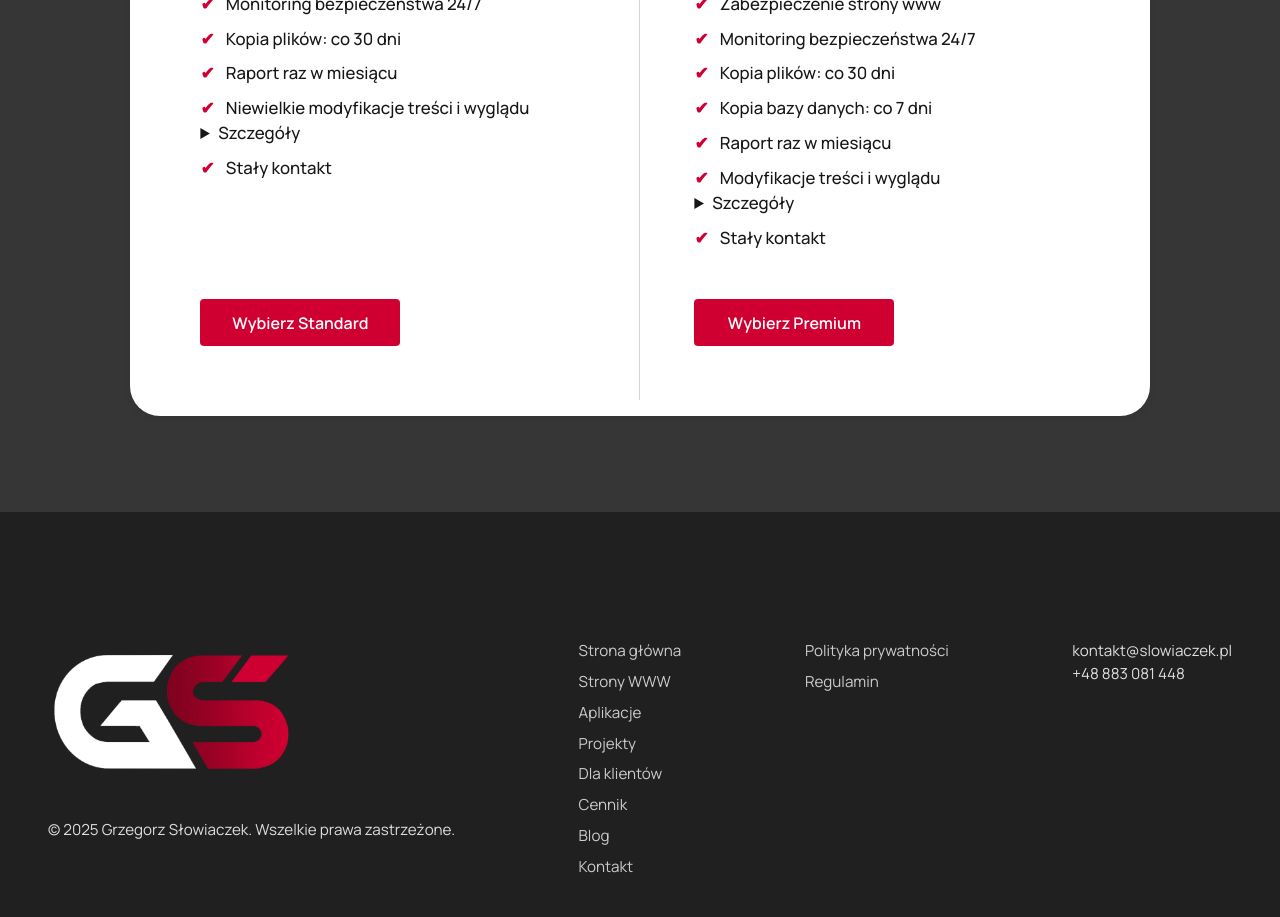
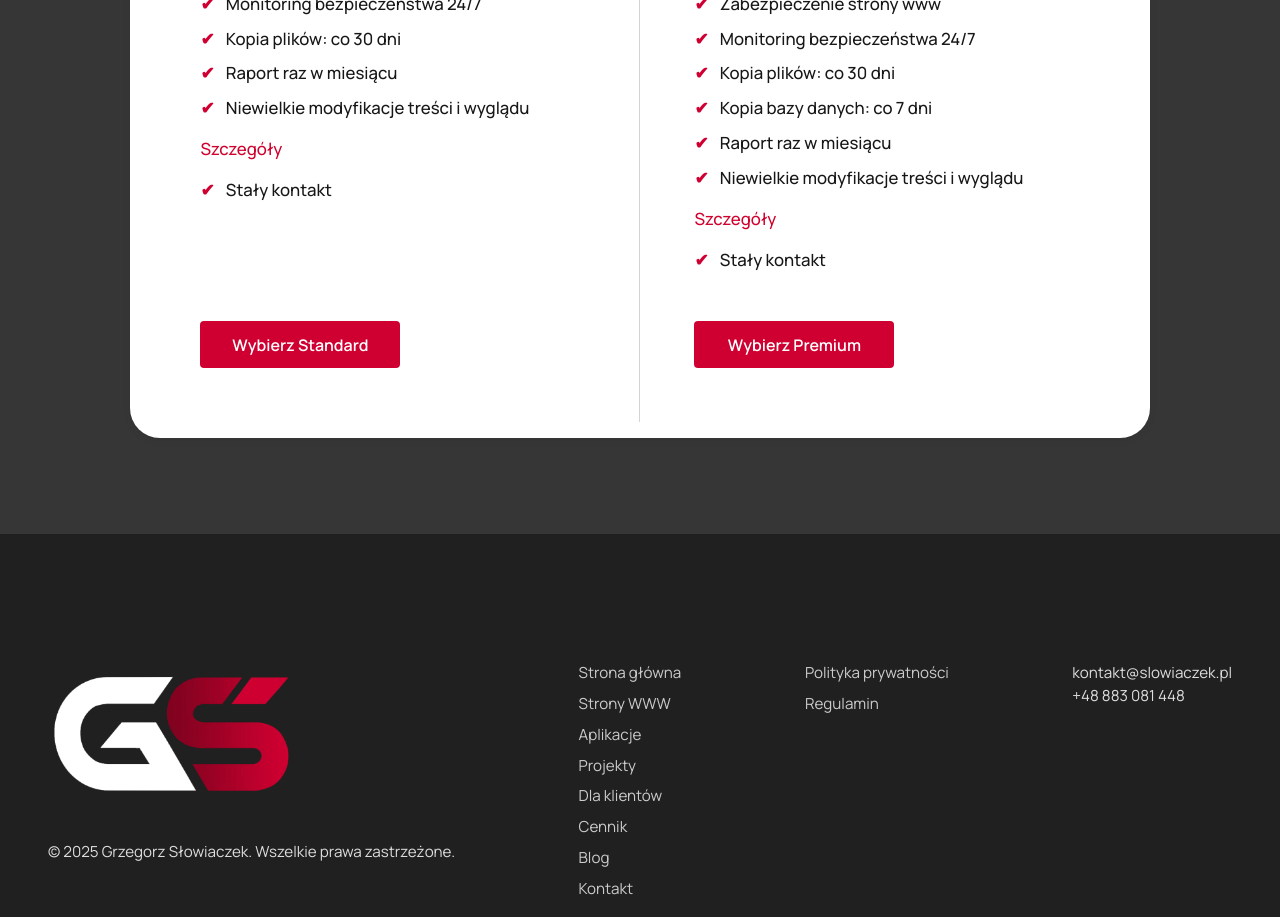
Before and after one commit to Grzegorz-dev/moja-strona-de, a Next.js app: page /klienci in a window 1280 px wide. Shown: the part 1180-2097 px from the top of the page. Built offline with nearby package versions, Linux system fonts and the light colour scheme.

Commit message:
Poprawki płatności, cennik

```diff
--- a/src/app/klienci/KlienciClient.tsx
+++ b/src/app/klienci/KlienciClient.tsx
@@ -1,5 +1,6 @@
 "use client";
 
+import ToggleSection from "@/components/ToggleSection";
 import styles from './klienci.module.css';
 import {
   FaHeadset,
@@ -137,17 +138,14 @@ export default function KlienciClient() {
                 <li><span className={styles.check}>✔</span> Raport raz w miesiącu</li>
                 <li>
                   <span className={styles.check}>✔</span> Niewielkie modyfikacje treści i wyglądu
-                  <details className={styles.details}>
-                    <summary className={styles.summary}>Szczegóły</summary>
-                    <ul className={styles.sublist}>
-                      <li>Zmianny w tekście</li>
-                      <li>Podmiana maks. 3 zdjęć miesięcznie</li>
-                      <li>Ukrycie jednej sekcji (np. cennik, opinie)</li>
-                      <li>Aktualizacja danych kontaktowych lub linków</li>
-                      <li>Drobne zmiany w stylu (kolor, marginesy itp.)</li>
-                      <li>Maks. 60 minut pracy miesięcznie</li>
+                  <ToggleSection title="Szczegóły">
+                    <ul>
+                      <li>Edycja tekstów (np. godziny otwarcia, numer telefonu)</li>
+                      <li>Podmiana max. 3 grafik/zdjęć miesięcznie</li>
+                      <li>Drobne korekty wyglądu (kolory, marginesy itp.)</li>
+                      <li>Maks. 30 minut pracy miesięcznie</li>
                     </ul>
-                  </details>
+                  </ToggleSection>
                 </li>
                 <li><span className={styles.check}>✔</span> Stały kontakt</li>
               </ul>
@@ -169,18 +167,15 @@ export default function KlienciClient() {
                 <li><span className={styles.check}>✔</span> Kopia bazy danych: co 7 dni</li>
                 <li><span className={styles.check}>✔</span> Raport raz w miesiącu</li>
                 <li>
-                  <span className={styles.check}>✔</span> Modyfikacje treści i wyglądu
-                  <details className={styles.details}>
-                    <summary className={styles.summary}>Szczegóły</summary>
-                    <ul className={styles.sublist}>
-                      <li>Zmianny w tekście</li>
-                      <li>Podmiana maks. 3 zdjęć miesięcznie</li>
-                      <li>Ukrycie jednej sekcji (np. cennik, opinie)</li>
-                      <li>Aktualizacja danych kontaktowych lub linków</li>
-                      <li>Drobne zmiany w stylu (kolor, marginesy itp.)</li>
-                      <li>Maks. 60 minut pracy miesięcznie</li>
+                  <span className={styles.check}>✔</span> Niewielkie modyfikacje treści i wyglądu
+                  <ToggleSection title="Szczegóły">
+                    <ul>
+                      <li>Edycja tekstów (np. godziny otwarcia, numer telefonu)</li>
+                      <li>Podmiana max. 3 grafik/zdjęć miesięcznie</li>
+                      <li>Drobne korekty wyglądu (kolory, marginesy itp.)</li>
+                      <li>Maks. 30 minut pracy miesięcznie</li>
                     </ul>
-                  </details>
+                  </ToggleSection>
                 </li>
                 <li><span className={styles.check}>✔</span> Stały kontakt</li>
               </ul>
--- a/src/app/klienci/klienci.module.css
+++ b/src/app/klienci/klienci.module.css
@@ -289,6 +289,7 @@
   text-decoration: underline;
 }
 
+
 /* LAPTOPY max 1440px */
 @media (max-width: 1440px) {
   .columns {
--- /dev/null
+++ b/src/components/ToggleSection.module.css
@@ -0,0 +1,24 @@
+.wrapper {
+  margin-top: 10px;
+}
+
+.header {
+  font-weight: 500;
+  cursor: pointer;
+  padding: 6px 0;
+  color: #d1002d; /* lub Twój kolor akcentu */
+}
+
+.content {
+  padding-left: 15px;
+  font-size: 0.95em;
+}
+
+.content ul {
+  margin: 0;
+  padding-left: 20px;
+}
+
+.content li {
+  margin-bottom: 4px;
+}
--- /dev/null
+++ b/src/components/ToggleSection.tsx
@@ -0,0 +1,42 @@
+import React, { useState, useRef, useEffect, ReactNode } from "react";
+import styles from "./ToggleSection.module.css";
+
+interface ToggleSectionProps {
+  title: string;
+  children: ReactNode;
+}
+
+const ToggleSection: React.FC<ToggleSectionProps> = ({ title, children }) => {
+  const [open, setOpen] = useState(false);
+  const contentRef = useRef<HTMLDivElement>(null);
+  const [height, setHeight] = useState("0px");
+
+  useEffect(() => {
+    if (open && contentRef.current) {
+      setHeight(`${contentRef.current.scrollHeight}px`);
+    } else {
+      setHeight("0px");
+    }
+  }, [open]);
+
+  return (
+    <div className={styles.wrapper}>
+      <div className={styles.header} onClick={() => setOpen(!open)}>
+        {title}
+      </div>
+      <div
+        className={styles.content}
+        ref={contentRef}
+        style={{
+          height,
+          overflow: "hidden",
+          transition: "height 0.3s ease",
+        }}
+      >
+        {children}
+      </div>
+    </div>
+  );
+};
+
+export default ToggleSection;
```
